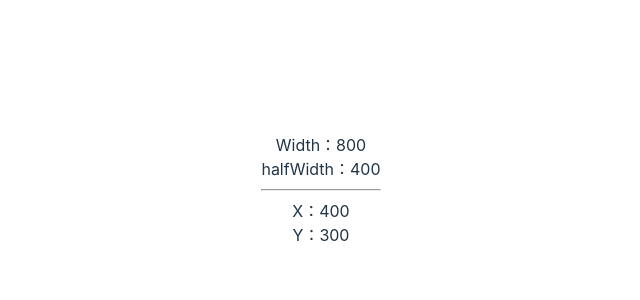
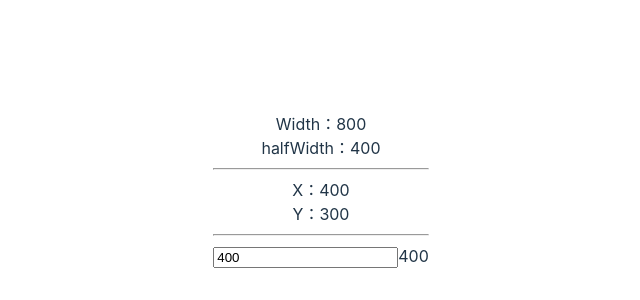
Before and after one commit to 2nofa11/NekoBook, a Vue app: page / in a window 1280 px wide. Shown: the part 210-510 px from the top of the page, without its empty margins (319-959 px from the left). Built offline with nearby package versions, Linux system fonts and the light colour scheme.

Commit message:
p123 ゲッターとセッターを使って、data側にも伝播させる

```diff
--- a/src/components/Section16.vue
+++ b/src/components/Section16.vue
@@ -4,6 +4,8 @@
   <hr />
   <div>X：{{ halfPoint.x }}</div>
   <div>Y：{{ halfPoint.y }}</div>
+  <hr />
+  <input v-model.number="halfWidth" />{{ halfWidth }}
 </template>
 
 <script lang="ts">
@@ -17,8 +19,13 @@ export default defineComponent({
     };
   },
   computed: {
-    halfWidth() {
-      return this.width / 2;
+    halfWidth: {
+      get: function () {
+        return this.width / 2;
+      },
+      set: function (val: number) {
+        this.width = val * 2;
+      },
     },
     halfHeight() {
       return this.height / 2;
```
